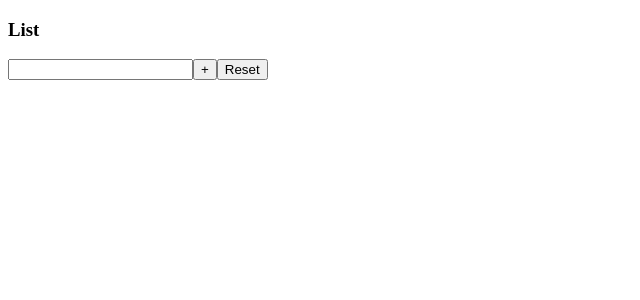
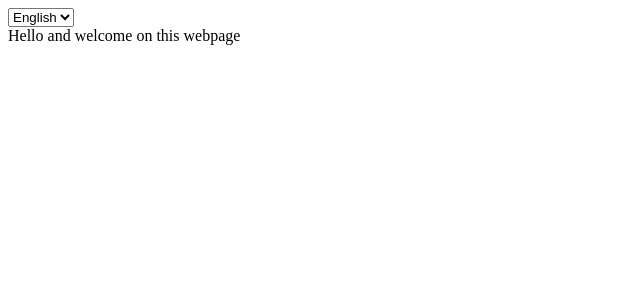
Before and after one commit to alessiobo/React-Exercices, a React (Create React App) app in the folder esercizi/: page / in a window 1280 px wide. Shown: the top 300 px of the page, without its empty margins (0-640 px from the left). Built offline with nearby package versions, Linux system fonts and the light colour scheme.

Commit message:
add context1

```diff
--- a/esercizi/src/App.js
+++ b/esercizi/src/App.js
@@ -1,22 +1,27 @@
 import React from "react";
-import TodoList from "./TodoList";
+import { LanguageContext } from "./LanguageContext";
+import DisplayLanguage from "./DisplayLanguage";
 
 class App extends React.Component {
+  state = {
+    language: "en",
+  };
+
+  handleChangeLang = (event) => {
+    this.setState({
+      language: event.target.value,
+    });
+  };
   render() {
     return (
       <div>
-        <TodoList
-          render={(items, handlerRemove) => {
-            return <ul>
-              {items.map((item, index) => (
-                <li key={item + index}>
-                  {item}
-                  <button onClick={()=> handlerRemove(index)}>-</button>
-                </li>
-              ))}
-            </ul>
-          }}
-        />
+        <select onChange={this.handleChangeLang} value={this.state.language}>
+          <option value="en">English</option>
+          <option value="it">Italiano</option>
+        </select>
+        <LanguageContext.Provider value={this.state.language}>
+          <DisplayLanguage />
+        </LanguageContext.Provider>
       </div>
     );
   }
--- /dev/null
+++ b/esercizi/src/DisplayLanguage.js
@@ -0,0 +1,29 @@
+// Create a LanguageContext and wrap a DisplayLanguage component within its provider.
+// Add a select tag to the component containing the DisplayLanguage component that allows
+// the user to select the language, and pass it as a value to the Provider.
+
+import React from "react";
+import { LanguageContext } from "./LanguageContext";
+
+const String = {
+  en: {
+    greetings: "Hello and welcome on this webpage",
+  },
+  it: {
+    greetings: "Ciao e benvenuto su questa pagina web",
+  },
+};
+
+class DisplayLanguage extends React.Component {
+  render() {
+    return (
+      <div>
+        <LanguageContext.Consumer>
+          {(language) => <div>{String[language].greetings}</div>}
+        </LanguageContext.Consumer>
+      </div>
+    );
+  }
+}
+
+export default DisplayLanguage;
--- /dev/null
+++ b/esercizi/src/LanguageContext.js
@@ -0,0 +1,3 @@
+import { createContext } from "react";
+
+export const LanguageContext = createContext("en")
--- a/esercizi/src/TodoList.js
+++ /dev/null
@@ -1,59 +0,0 @@
-// Modify the TodoList component so that, instead of rendering the items array within the ul tag,
-//it calls the function passed to its render prop, passing it the items array as a parameter,
-//as well as the function required to delete the item. Pass a render prop to the TodoList component
-//to correctly render and interact with the items array.
-
-import React, { Component } from "react";
-
-class TodoList extends Component {
-  state = {
-    items: [],
-    value: "",
-  };
-
-
-  handlerInput = (event) => {
-    const addValue = event.target.value;
-    this.setState({ value: addValue });
-  };
-
-  handlerAdd = () => {
-    this.setState({ items: [...this.state.items, this.state.value] });
-    this.setState({ value: "" });
-  };
-
-  handlerReset = () => {
-    this.setState({ items: [], value: "" });
-  };
-
-  handlerRemove = (index) => {
-    const newItems = this.state.items.filter((item, i) => i !== index);
-    this.setState({ items: newItems });
-  };
-
-  render() {
-    return (
-      <div>
-        <h3>List</h3>
-        {/* <ul>
-          {this.state.items.map((item, index) => (
-            <li key={item + index}>
-              {item}
-              <button onClick={this.handlerRemoveItem(item)}>-</button>
-            </li>
-          ))}
-        </ul> */}
-        {this.props.render(this.state.items, this.handlerRemove)}
-        <input
-          type="text"
-          value={this.state.value}
-          onChange={this.handlerInput}
-        />
-        <button onClick={this.handlerAdd}>+</button>
-        <button onClick={this.handlerReset}>Reset</button>
-      </div>
-    );
-  }
-}
-
-export default TodoList;
```
